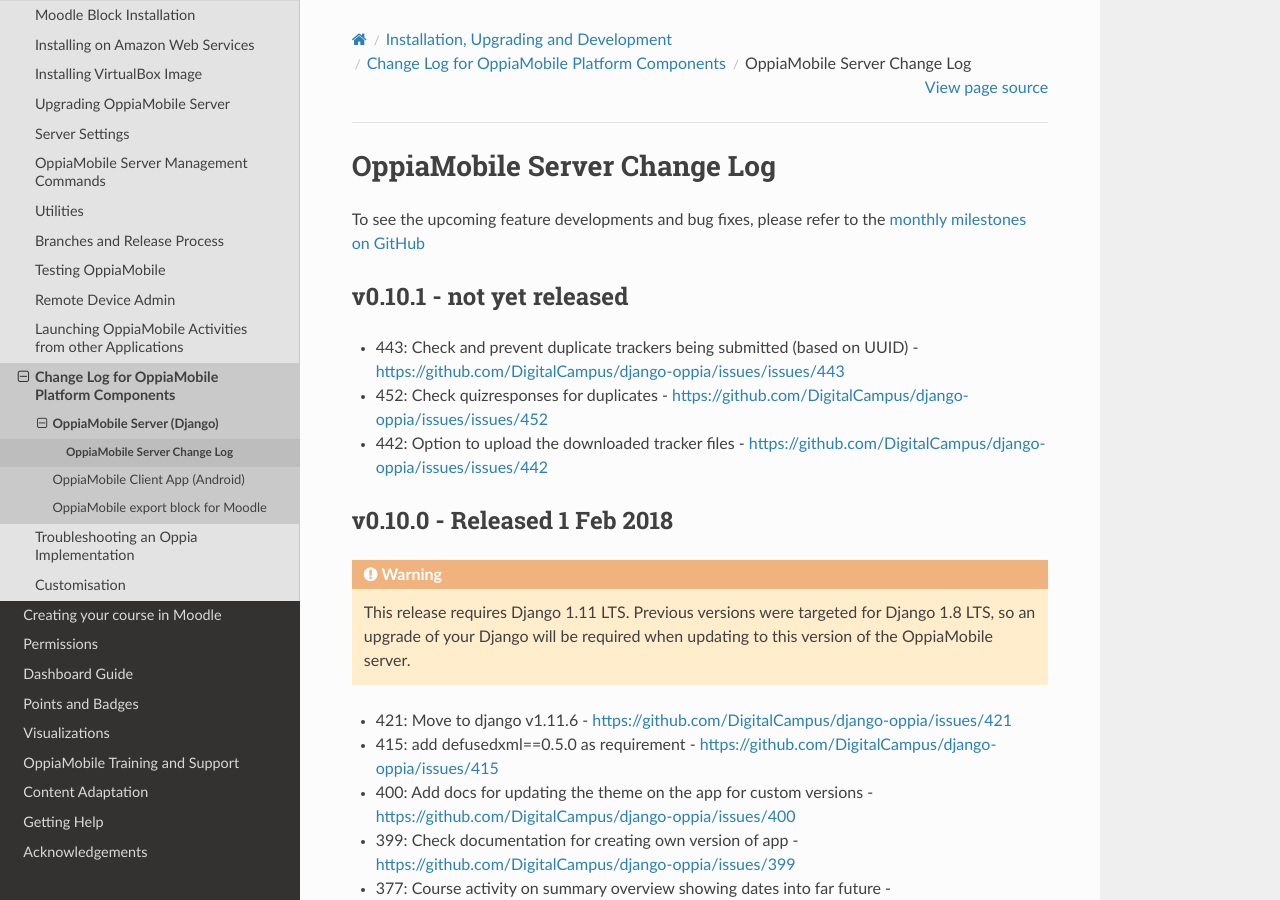
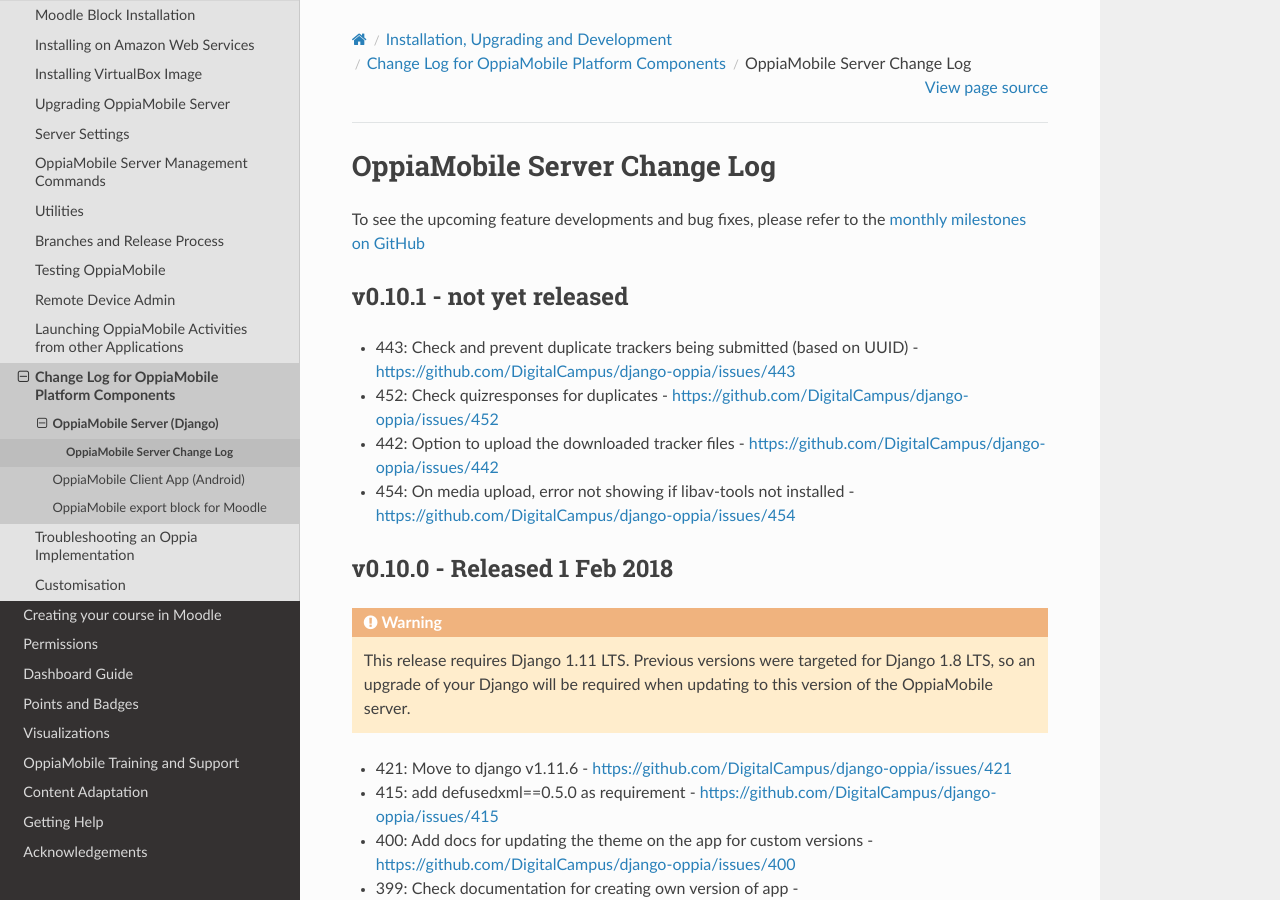
Before and after one commit to DigitalCampus/django-oppia, a Sphinx documentation site: the page built from docs/dev/changelog_server.rst, in a window 1280 px wide and 900 px high. Built offline with Sphinx 7.4.7 and the Read the Docs theme 2.0.0, drawn with Linux system fonts in a browser that asks for light colours; the version number is read from the project's files by our own code.

Commit message:
454: On media upload, error not showing if libav-tools not installed
Task-Url: https://github.com/DigitalCampus/django-oppia/issues/issues/454

```diff
--- a/docs/dev/changelog_server.rst
+++ b/docs/dev/changelog_server.rst
@@ -8,9 +8,11 @@
 v0.10.1 - not yet released
 --------------------------------
 
-* 443: Check and prevent duplicate trackers being submitted (based on UUID) - https://github.com/DigitalCampus/django-oppia/issues/issues/443
-* 452: Check quizresponses for duplicates - https://github.com/DigitalCampus/django-oppia/issues/issues/452
-* 442: Option to upload the downloaded tracker files - https://github.com/DigitalCampus/django-oppia/issues/issues/442
+* 443: Check and prevent duplicate trackers being submitted (based on UUID) - https://github.com/DigitalCampus/django-oppia/issues/443
+* 452: Check quizresponses for duplicates - https://github.com/DigitalCampus/django-oppia/issues/452
+* 442: Option to upload the downloaded tracker files - https://github.com/DigitalCampus/django-oppia/issues/442
+* 454: On media upload, error not showing if libav-tools not installed - https://github.com/DigitalCampus/django-oppia/issues/454
+
 
 .. _serverv0.10.0:
 
```
